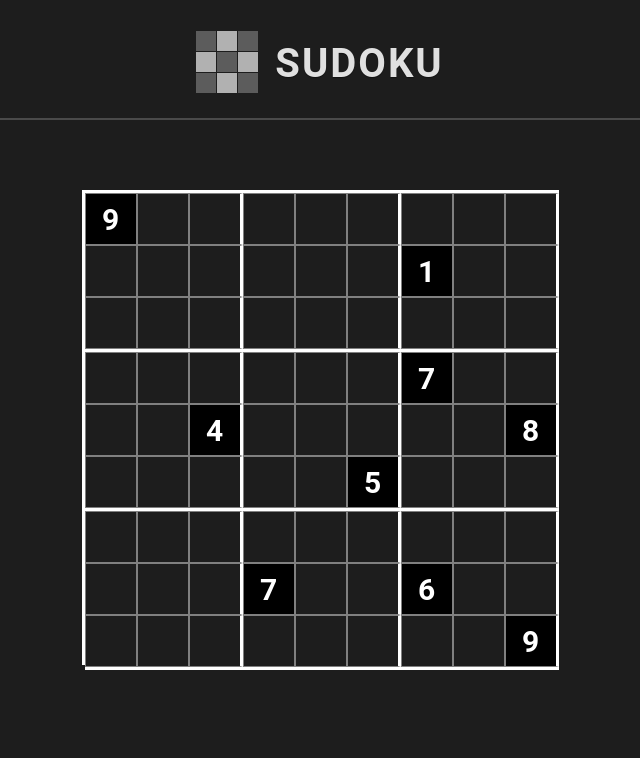
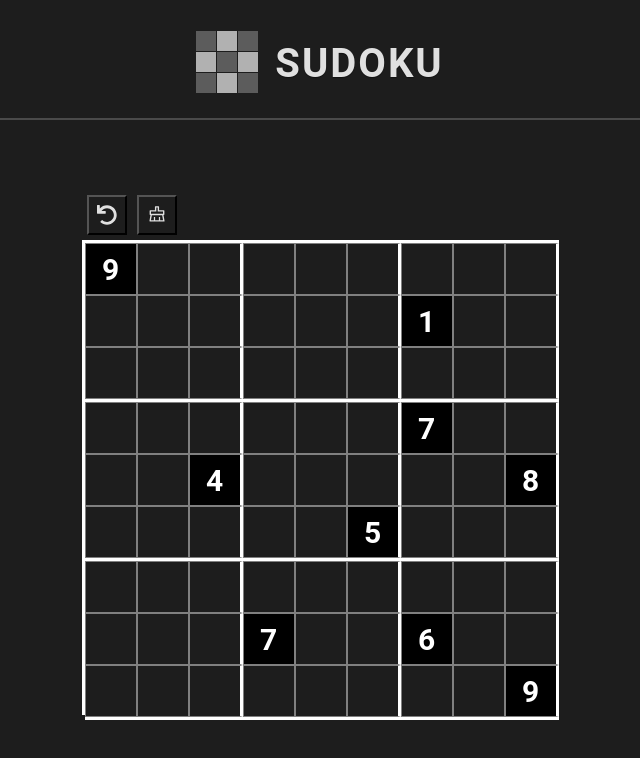
Before and after one commit to MohamedRebai41/Sudoku-UI, a React (Vite) app: page / in a window 1280 px wide. Shown: the top 758 px of the page, without its empty margins (320-960 px from the left). Built offline with nearby package versions, Linux system fonts and the light colour scheme.

Commit message:
added restore/undo functionalities (the undo is still limited to one operation)

```diff
--- a/src/App.jsx
+++ b/src/App.jsx
@@ -1,17 +1,19 @@
 import { createRoot } from "react-dom/client";
-import Grid from "./Components/Grid";
+import Puzzle from "./Components/Puzzle";
 
-const App = () => (
+const App = () => {
+  return (
     <div className="app-container">
       <div className="bar">
         <img src="./assets/logo.svg" alt="logo" />
         <span> Sudoku </span>
       </div>
       <div className="content-container">
-      <Grid />
+        <Puzzle />
       </div>
     </div>
   );
+};
 
 const container = document.getElementById("root");
 const root = createRoot(container);
--- a/src/Components/Case.jsx
+++ b/src/Components/Case.jsx
@@ -1,7 +1,23 @@
-import { forwardRef, useState } from "react";
+import { forwardRef, useEffect, useState } from "react";
 
 const Case = forwardRef(function Case(props, ref) {
-  const [value, setValue] = useState("");
+  const [value, setValue] = useState(props.value);
+  const [isInitial, setIsInitial] = useState(false);
+  const [isValid, setIsValid] = useState(true);
+  useEffect(() => {
+    if (props.value != 0) {
+      setValue(props.value);
+      setIsInitial(true);
+    }
+    // eslint-disable-next-line react-hooks/exhaustive-deps
+  }, []);
+
+  useEffect(() => {
+    setValue(props.value);
+    setIsValid(props.checkValid(props.row, props.col, props.value));
+    // eslint-disable-next-line react-hooks/exhaustive-deps
+  }, [props.value]);
+
   const handleKeyDown = (event) => {
     // Handle arrow key presses
     if (event.keyCode === 37) {
@@ -22,7 +38,9 @@ const Case = forwardRef(function Case(props, ref) {
   return (
     <input
       ref={ref}
-      className={`case ${props.isEdge ? "edge-case" : ""}`}
+      className={`case ${props.isEdge ? "edge-case" : ""} ${
+        !isValid ? "invalid" : ""
+      }`}
       type="text"
       onFocus={(e) => {
         e.target.setSelectionRange(
@@ -30,19 +48,14 @@ const Case = forwardRef(function Case(props, ref) {
           e.target.value.length
         );
       }}
-      disabled={props.value != 0}
-      value={props.value != 0 ? props.value : value}
+      disabled={isInitial}
+      value={value == 0 ? "" : value}
       onChange={(e) => {
         let inputVal = e.target.value;
         if (inputVal.length == 2) inputVal = inputVal[1];
         else if (inputVal.length == 0) inputVal = 0;
         if (/[0-9]/.test(inputVal)) {
-          if (!props.handleCaseChange(props.row, props.col, +inputVal)) {
-            e.target.classList.add("wrong");
-          } else {
-            e.target.classList.remove("wrong");
-          }
-          setValue(inputVal == 0 ? "" : inputVal);
+          props.handleCaseChange(props.row, props.col, inputVal);
         }
       }}
       onKeyDown={handleKeyDown}
--- a/src/Components/Grid.jsx
+++ b/src/Components/Grid.jsx
@@ -1,8 +1,8 @@
-import { useRef, useState } from "react";
+import { useEffect, useRef, useState } from "react";
 import checkValid from "../Functions/checkValid";
 import Row from "./Row";
 
-const Grid = () => {
+const Grid = (props) => {
   const initialGrid = [
     [9, 0, 0, 0, 0, 0, 0, 0, 0],
     [0, 0, 0, 0, 0, 0, 1, 0, 0],
@@ -22,6 +22,22 @@ const Grid = () => {
   }
 
   const [grid, setGrid] = useState(initialGrid);
+  const [lastGrid, setLastGrid] = useState(initialGrid);
+  useEffect(
+    () => {
+      setGrid(initialGrid);
+    },
+    // eslint-disable-next-line react-hooks/exhaustive-deps
+    [props.clear]
+  );
+
+  useEffect(
+    () => {
+      setGrid(lastGrid);
+    },
+    // eslint-disable-next-line react-hooks/exhaustive-deps
+    [props.undo]
+  );
 
   const handleArrowKey = (direction, index) => {
     let nextIndex = index;
@@ -40,14 +56,18 @@ const Grid = () => {
   };
 
   function handleCaseChange(row, col, value) {
-    const newGrid = [...grid];
-    newGrid[row][col] = value;
+    const newGrid = JSON.parse(JSON.stringify(grid));
+    newGrid[row][col] = +value;
+    setLastGrid(grid);
     setGrid(newGrid);
-    return checkValid(row, col, value, newGrid);
+  }
+
+  function checkValidCaseChange(row, col, value) {
+    return checkValid(row, col, value, grid);
   }
   return (
     <div className="grid">
-      {initialGrid.map((row, index) => (
+      {grid.map((row, index) => (
         <Row
           key={index}
           row={row}
@@ -56,6 +76,7 @@ const Grid = () => {
           isEdge={index % 3 == 2}
           index={index}
           handleArrowKey={handleArrowKey}
+          checkValid={checkValidCaseChange}
         ></Row>
       ))}
     </div>
--- /dev/null
+++ b/src/Components/Puzzle.jsx
@@ -0,0 +1,33 @@
+import Grid from "./Grid";
+import { FaUndo } from "react-icons/fa";
+import { AiOutlineClear } from "react-icons/ai";
+import { useState } from "react";
+const Puzzle = () => {
+  const [clearTrigger, setClearTrigger] = useState(false);
+  const [undoTrigger, setUndoTrigger] = useState(false);
+  return (
+    <div>
+      <div className="puzzle-bar">
+        <button
+          className="undo button"
+          onClick={() => {
+            setUndoTrigger(!undoTrigger);
+          }}
+        >
+          <FaUndo className="undo-icon" />
+        </button>
+        <button
+          className="clear button"
+          onClick={() => {
+            setClearTrigger(!clearTrigger);
+          }}
+        >
+          <AiOutlineClear className="clear-icon" />
+        </button>
+      </div>
+      <Grid clear={clearTrigger} undo={undoTrigger} />
+    </div>
+  );
+};
+
+export default Puzzle;
--- a/src/Components/Row.jsx
+++ b/src/Components/Row.jsx
@@ -12,6 +12,7 @@ const Row = forwardRef(function Row(props, ref) {
           col={index}
           value={value}
           handleCaseChange={props.handleCaseChange}
+          checkValid={props.checkValid}
           isEdge={index % 3 == 2}
           handleArrowKey={props.handleArrowKey}
         ></Case>
--- a/src/style.css
+++ b/src/style.css
@@ -49,6 +49,7 @@
 }
 
 .case {
+  cursor: pointer;
   height: 50px;
   width: 50px;
   border: 1px solid gray;
@@ -82,9 +83,27 @@
   border-bottom: 3px solid white;
 }
 
-.case.wrong {
+.case.invalid {
   background-color: #ff000081;
 }
-.case.wrong:focus {
+.case.invalid:focus {
   background-color: #ff00005d;
 }
+
+.button {
+  margin: 5px;
+  width: 40px;
+  height: 40px;
+}
+
+.undo-icon {
+  position: relative;
+  top: 1px;
+  width: 20px;
+  height: 20px;
+}
+
+.clear-icon {
+  width: 20px;
+  height: 20px;
+}
```
Also changed, not shown: package.json (+5 -2 lines), 2 other files (tests, documents, lock files or other folders). Lines whose indentation alone changed are shown as unchanged.
